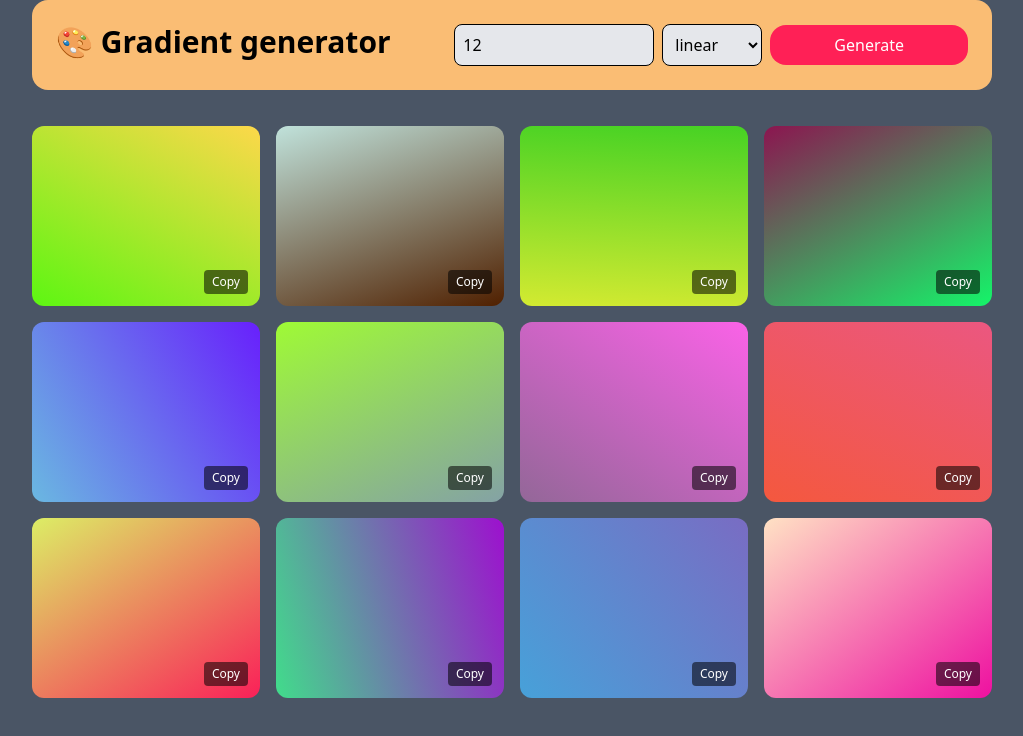
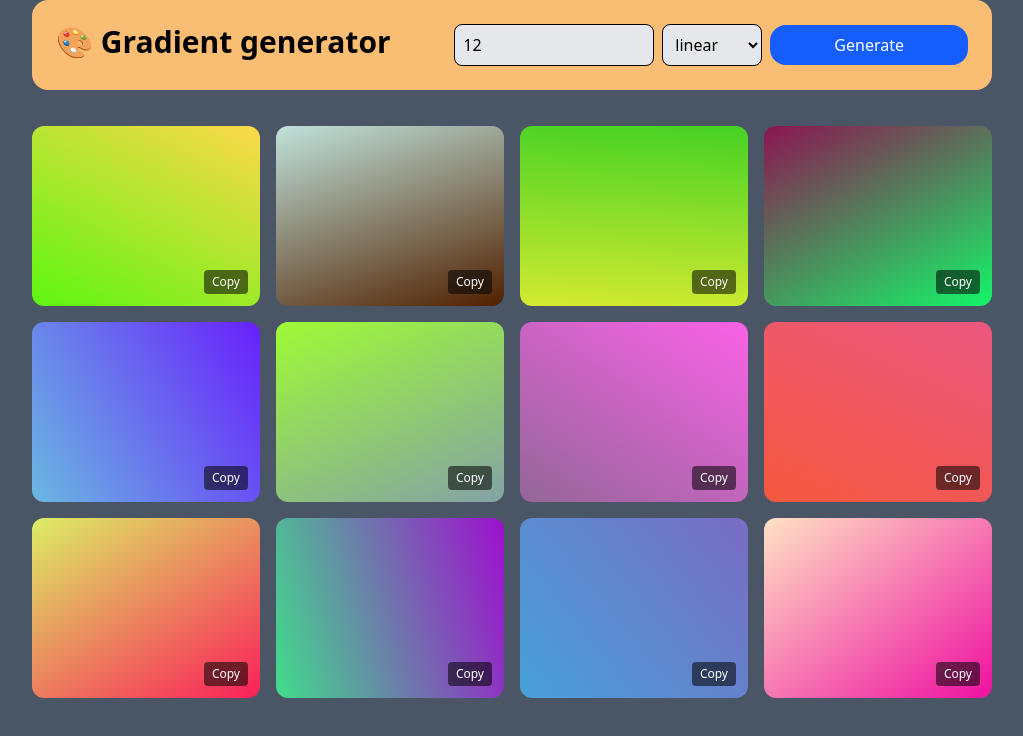
Before and after one commit to ankitkr52/Gradient-generator, a React (Vite) app: page / in a window 1280 px wide. Shown: the top 736 px of the page, without its empty margins (128-1151 px from the left). Built offline with nearby package versions, Linux system fonts and the light colour scheme.

Commit message:
fixed generate button

```diff
--- a/src/App.jsx
+++ b/src/App.jsx
@@ -63,9 +63,10 @@ const App = () => {
               <option value="linear">linear</option>
               <option value="radial">Radial</option>
             </select>
-            <button className='px-16 py-2 bg-rose-500 ml-2 rounded-2xl font-medium text-white' onClick={generategradients}>Generate</button>
+            <button className='px-16 py-2 bg-blue-600  ml-2 rounded-2xl font-medium text-white' onClick={generategradients}>Generate</button>
           </div>
           {/* <button onClick={getHexColorcode}>test</button> */}
+          {/* background:'linear-gradient(78deg,#26dca3,#4e18b4)' */}
         </div>
         <div className='grid grid-cols-4 gap-4'>
           {
```
